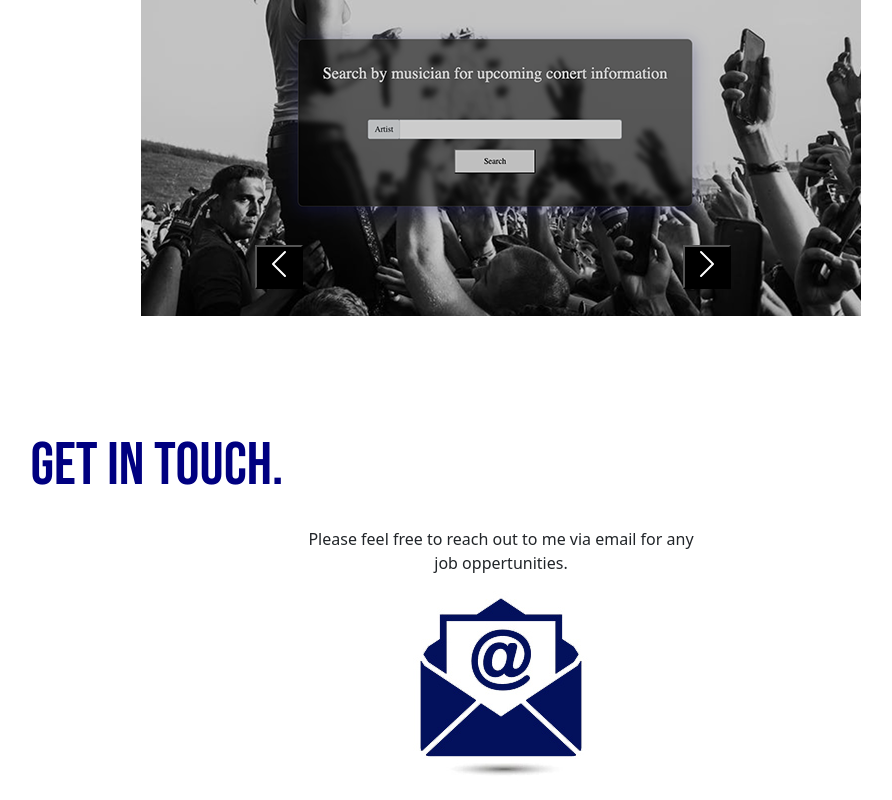
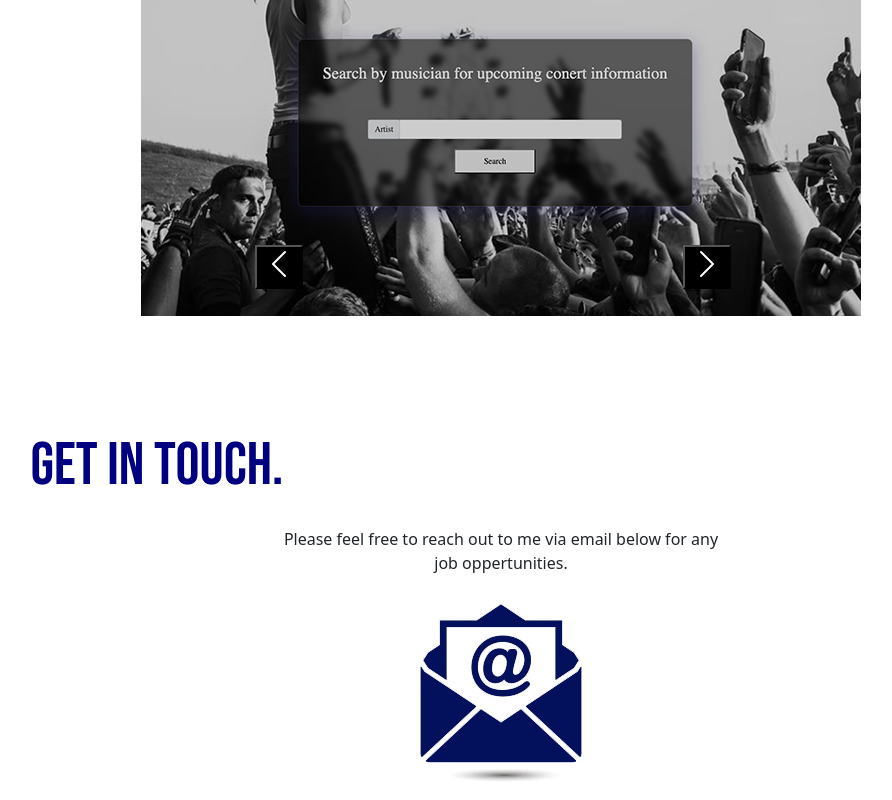
Before and after one commit to JayBarbanel/JayBarbanel_React_Portfolio, a React (Create React App) app: page / in a window 1280 px wide. Shown: the part 3794-4594 px from the top of the page, without its empty margins (139-1031 px from the left). Built offline with nearby package versions, Linux system fonts and the light colour scheme.

Commit message:
updated styling on email button

```diff
--- a/src/components/Touch.js
+++ b/src/components/Touch.js
@@ -1,12 +1,19 @@
 import React from 'react'
 import icon from '../Images/icon.jpg'
+import {
+    Button,
+}from 'react-bootstrap'
+
+import "./Warzone.css"
 
 
 function Touch () {
     return (
 <div>
-<p>Please feel free to reach out to me via email for any <br/> job oppertunities. </p>
- <img href="mailto:jbarbanel531@gmail.com" src={icon} class="w-10" />
+<p>Please feel free to reach out to me via email below for any <br/> job oppertunities. </p>
+ <Button className="button" href="mailto:jbarbanel531@gmail.com">
+ <img src={icon} class="w-10" />
+ </Button>
  </div>
     )
 }
--- a/src/components/Warzone.css
+++ b/src/components/Warzone.css
@@ -78,6 +78,10 @@
     background-color: rgb(1, 1, 71)!important;
 }
 
+.button{
+    background-color: transparent!important;
+    border: none!important;
+}
 
 @media screen and (max-width: 768px) {
     .avatar{
```
